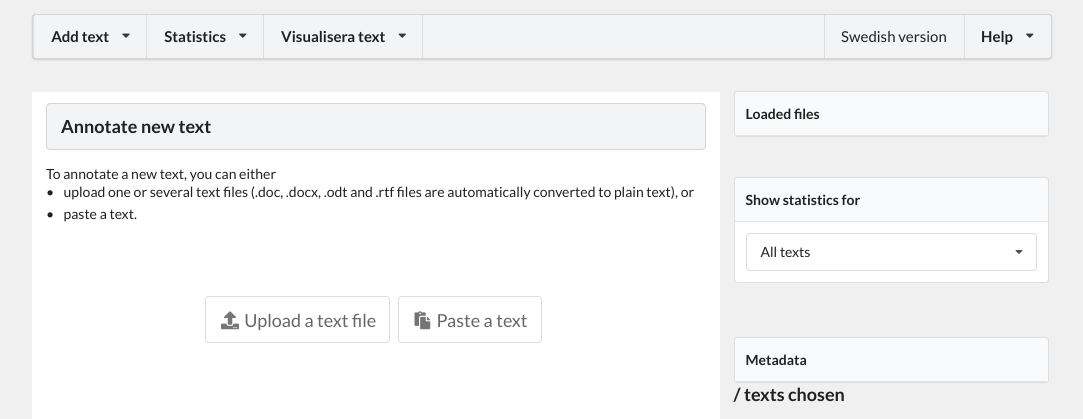
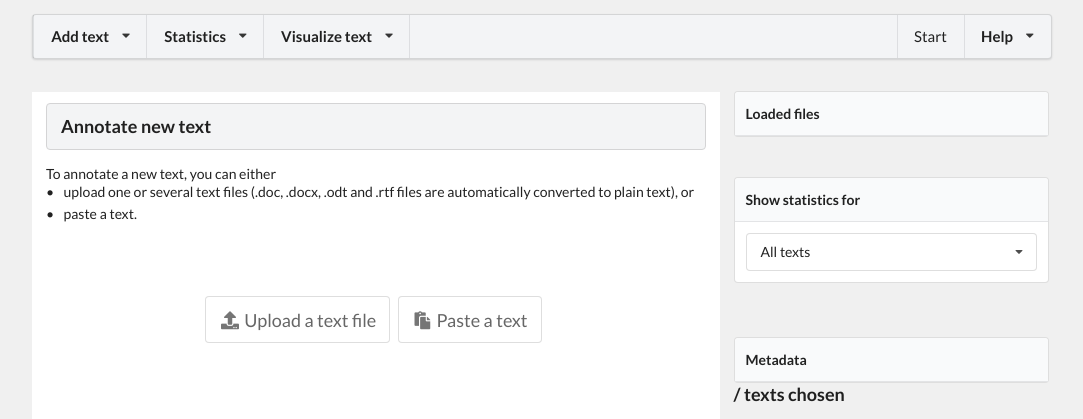
Before and after one commit to fjohan/swegram-mod, a Django app: template swegram_main/templates/swegram_main_english/main.html in a window 1280 px wide. Shown: the top 419 px of the page, without its empty margins (58-1141 px from the left). Run offline with Django 3.2, Linux system fonts and the light colour scheme; the template is opened without the code that fills it: most values are stand-ins (such as "Sample title", 1, 10 or a date in 2020); lists and menus that the app fills with data are empty; some libraries are stand-ins or nearby versions.

Commit message:
Minor translation fixes

```diff
--- a/swegram_main/templates/swegram_main/menu.html
+++ b/swegram_main/templates/swegram_main/menu.html
@@ -23,7 +23,7 @@
 
 
     <div class="right menu">
-      <a class="item" href="/swegram_dev/english">English version</a>
+      <a class="item" href="http://stp.lingfil.uu.se/swegram_dev/">Start</a>
       <!---
       <a class="item" onclick="openTab('page_auth'); makeActive(this)">Logga in</a>
       --->
@@ -33,7 +33,6 @@
 
       <div class="menu">
         <a class="item" href="#" onclick="openTab('page_help'); makeActive(this)">Användarmanual</a>
-        <a class="item" href="#" onclick="openTab('page_about'); makeActive(this)">Om</a>
       </div>
 
     </div>
--- a/swegram_main/templates/swegram_main_english/handlebars_templates.html
+++ b/swegram_main/templates/swegram_main_english/handlebars_templates.html
@@ -412,7 +412,7 @@
 {% verbatim myblock %}
   <script id="text_menu_template" type="x-tmpl-mustache">
   <div class="ui simple dropdown item">
-    <b>Visualisera text</b> <i class="dropdown icon"></i>
+    <b>Visualize text</b> <i class="dropdown icon"></i>
 
 
     <div class="menu">
--- a/swegram_main/templates/swegram_main_english/menu.html
+++ b/swegram_main/templates/swegram_main_english/menu.html
@@ -23,7 +23,7 @@
 
 
     <div class="right menu">
-      <a class="item" href="/swegram_dev">Swedish version</a>
+      <a class="item" href="http://stp.lingfil.uu.se/swegram_dev/">Start</a>
       <!---
       <a class="item" onclick="openTab('page_auth'); makeActive(this)">Logga in</a>
       --->
@@ -33,7 +33,6 @@
 
       <div class="menu">
         <a class="item" href="#" onclick="openTab('page_help'); makeActive(this)">User manual</a>
-        <a class="item" href="#" onclick="openTab('page_about'); makeActive(this)">About</a>
       </div>
 
     </div>
```
